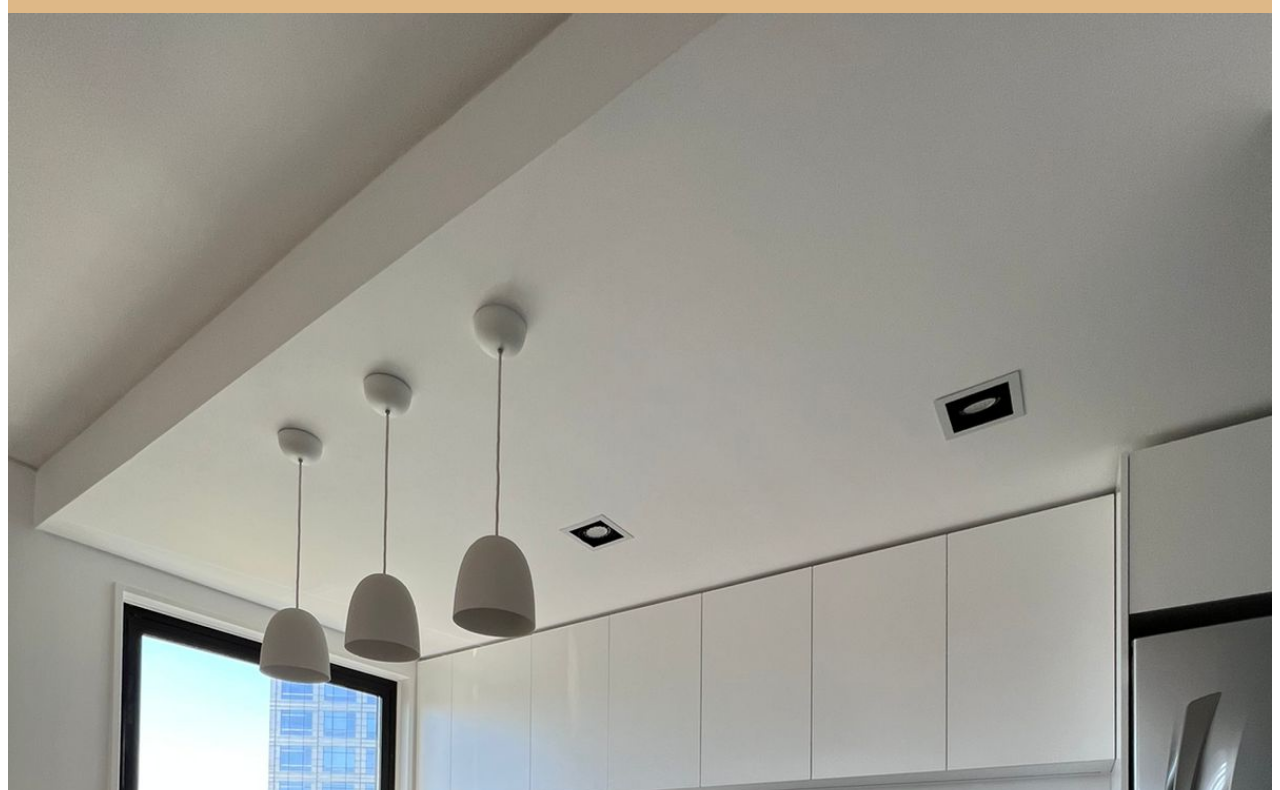
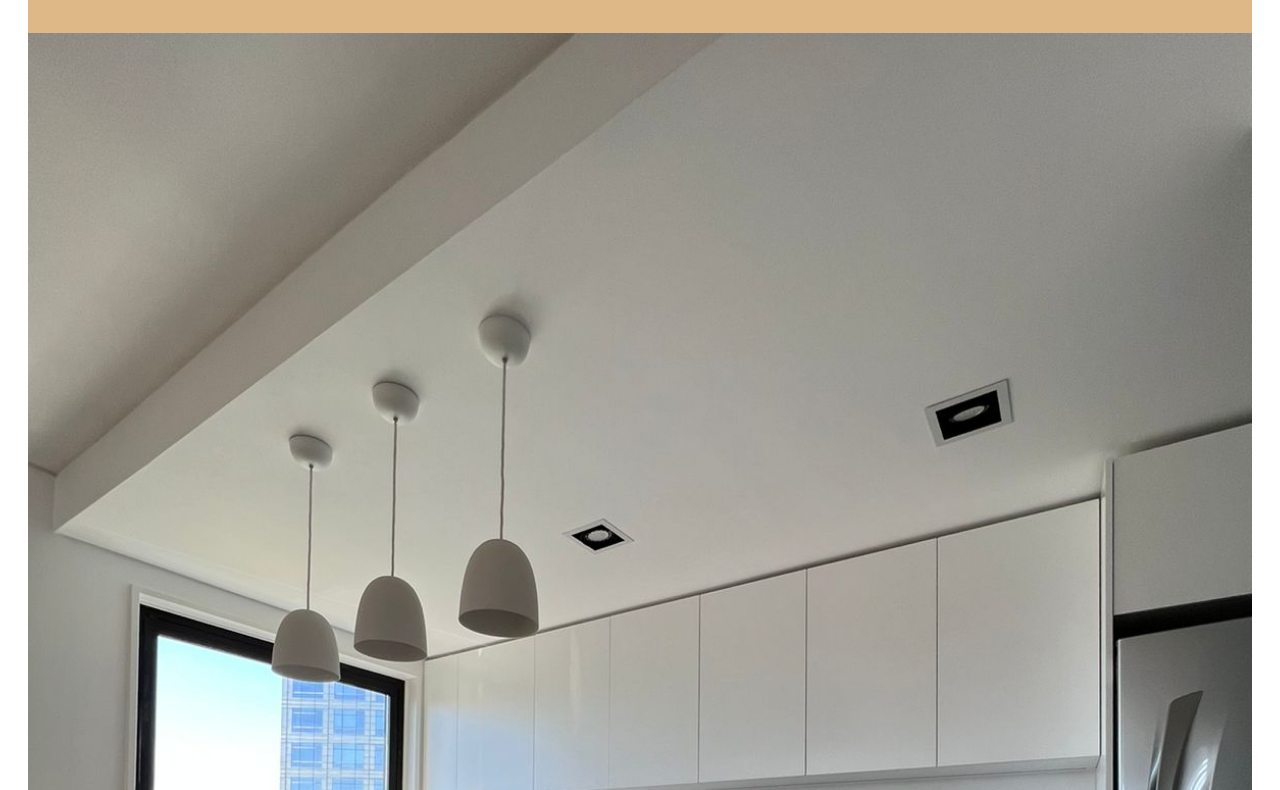
Before and after one commit to vaninarojas/Pre-Entrega2-Rojas, a plain HTML site: page index.html in a window 1280 px wide. Shown: the part 498-1288 px from the top of the page. Drawn offline with Linux system fonts and the light colour scheme.

Commit message:
agregue el margen en main

```diff
--- a/css/style.css
+++ b/css/style.css
@@ -19,7 +19,8 @@ header, footer{ font-family: Cambria, Cochin, Georgia, Times, 'Times New Roman',
 
 .ig{width: 50%;height: auto;}
 
-.inicioadr{width: 100%;height: auto;}
+.inicioadr{width: 100%;height: auto;
+display: flex; justify-content: center;}
 
 .Bienvenidos{font-size: 50px; font-family: 'Lucida Sans', 'Lucida Sans Regular', 'Lucida Grande', 'Lucida Sans Unicode', Geneva, Verdana, sans-serif;
     display: flex;justify-content: center;}
@@ -27,7 +28,9 @@ header, footer{ font-family: Cambria, Cochin, Georgia, Times, 'Times New Roman',
 .adr{font-size: 35px; font-family: 'Poppins', sans-serif;
 display: flex;justify-content: center;}
 
-.main{background-color:burlywood ;}
+.main{background-color:burlywood ;
+    margin: 20px;
+    padding: 0px;}
 
 li:hover{
     color: rgb(3, 3, 85);
```
